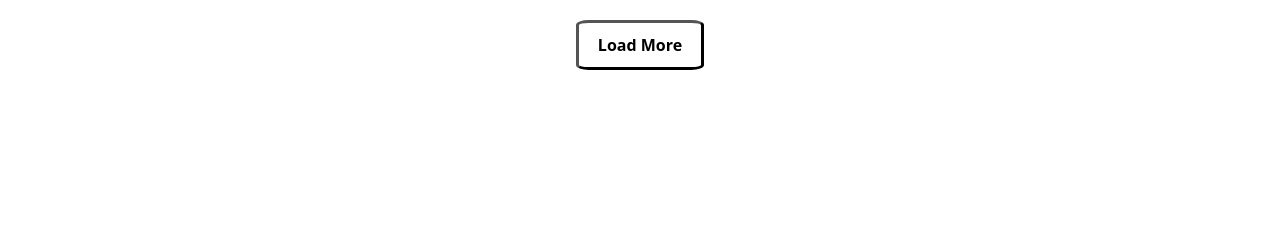
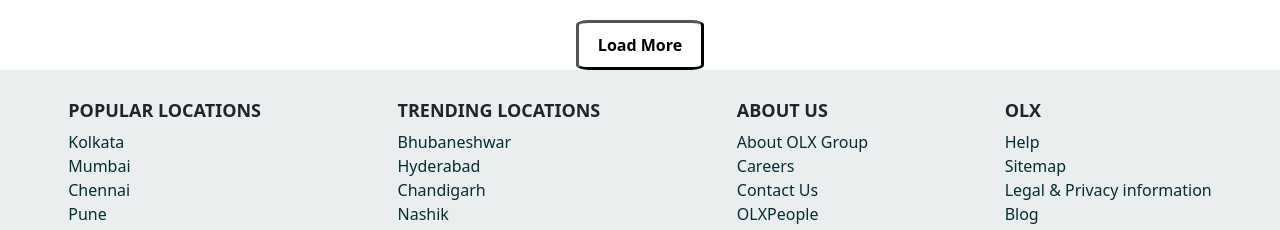
Before and after one commit to roshith844/olx-clone-angular-project, an Angular app in the folder project/: page / in a window 1280 px wide. Shown: the part 1765-1995 px from the top of the page. Before the commit the page ends 1835 px from the top, so only its background shows below. Built offline with nearby package versions, Linux system fonts and the light colour scheme.

Commit message:
feat: footer links

```diff
--- a/project/src/app/app.component.html
+++ b/project/src/app/app.component.html
@@ -2,3 +2,4 @@
 <app-categories></app-categories>
 <app-recommendations></app-recommendations>
 <app-load-more-button></app-load-more-button>
+<app-footer></app-footer>
--- a/project/src/app/app.module.ts
+++ b/project/src/app/app.module.ts
@@ -7,6 +7,7 @@
 import { CategoriesComponent } from './components/categories/categories.component';
 import { RecommendationsComponent } from './components/recommendations/recommendations.component';
 import { LoadMoreButtonComponent } from './components/load-more-button/load-more-button.component';
+import { FooterComponent } from './components/footer/footer.component';
 
 @NgModule({
   declarations: [
@@ -14,7 +15,8 @@
     NavbarComponent,
     CategoriesComponent,
     RecommendationsComponent,
-    LoadMoreButtonComponent
+    LoadMoreButtonComponent,
+    FooterComponent
   ],
   imports: [
     BrowserModule,
--- /dev/null
+++ b/project/src/app/components/footer/footer.component.css
@@ -0,0 +1,14 @@
+div{
+     background-color: #EBEEEF;
+}
+.item{
+     margin-top: 30px;
+}
+.link-heading{
+     font-size: 18px;
+     font-weight: 700;
+}
+.link{
+     color: #002f34;
+     text-decoration: none;
+}
--- /dev/null
+++ b/project/src/app/components/footer/footer.component.html
@@ -0,0 +1,8 @@
+<div class="d-flex justify-content-around">
+     <div class="item" *ngFor="let item of lists">
+          <h1 class="link-heading">{{ item.heading }}</h1>
+          <div  *ngFor="let link of item.links">
+               <a class="link" href="">{{link}}</a>
+          </div>
+     </div>
+</div>
--- /dev/null
+++ b/project/src/app/components/footer/footer.component.ts
@@ -0,0 +1,39 @@
+import { Component } from '@angular/core';
+
+@Component({
+  selector: 'app-footer',
+  templateUrl: './footer.component.html',
+  styleUrls: ['./footer.component.css']
+})
+export class FooterComponent {
+  lists = [{
+    heading:'POPULAR LOCATIONS',
+    links: ["Kolkata",
+    "Mumbai",
+    "Chennai",
+    "Pune"]
+  },
+  {
+    heading:'TRENDING LOCATIONS',
+    links: ["Bhubaneshwar",
+    "Hyderabad",
+    "Chandigarh",
+    "Nashik"]
+  },{
+    heading:'ABOUT US',
+    links: ["About OLX Group",
+    "Careers",
+    "Contact Us",
+    " OLXPeople",
+    "Waah Jobs"]
+  },{
+    heading:'OLX',
+    links: ["Help",
+    " Sitemap",
+    "Legal & Privacy information",
+    "Blog",
+    "OLX Autos Sell Car"]
+  }
+]
+
+}
```
Also changed, not shown: 1 other file (tests, documents, lock files or other folders).
